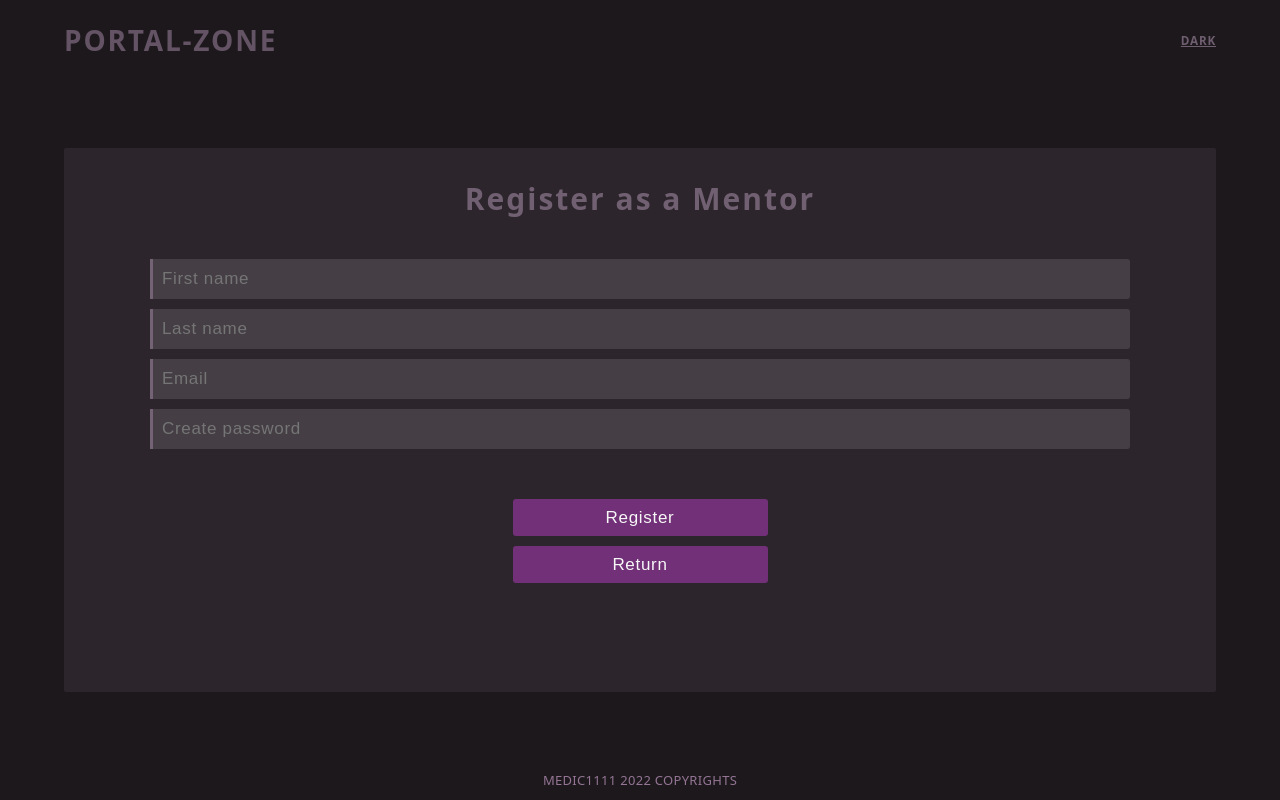
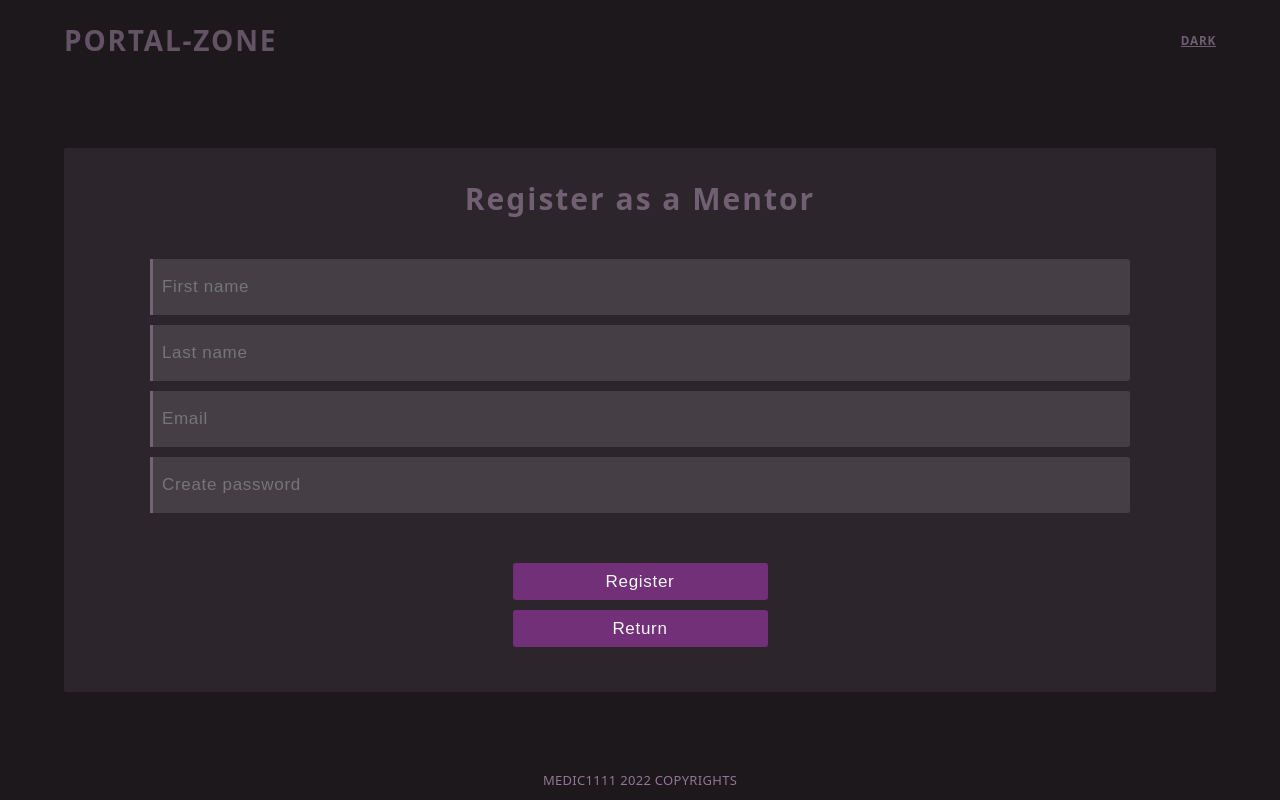
Before and after one commit to Medic1111/PORTAL-ZONE-MY-PORTAL-v2, a React (Create React App) app in the folder client/: page / in a window 1280 px wide. Both pictures are taken after a click on the button "Mentoring". Built offline with nearby package versions, Linux system fonts and the light colour scheme.

Commit message:
Fixed input height

```diff
--- a/client/src/components/Register/Register.module.css
+++ b/client/src/components/Register/Register.module.css
@@ -25,7 +25,7 @@
   padding: 1em 0;
 }
 .input {
-  height: 5vh;
+  height: 7vh;
   border: transparent;
   width: 85%;
   background-color: #f7f7f720;
```
